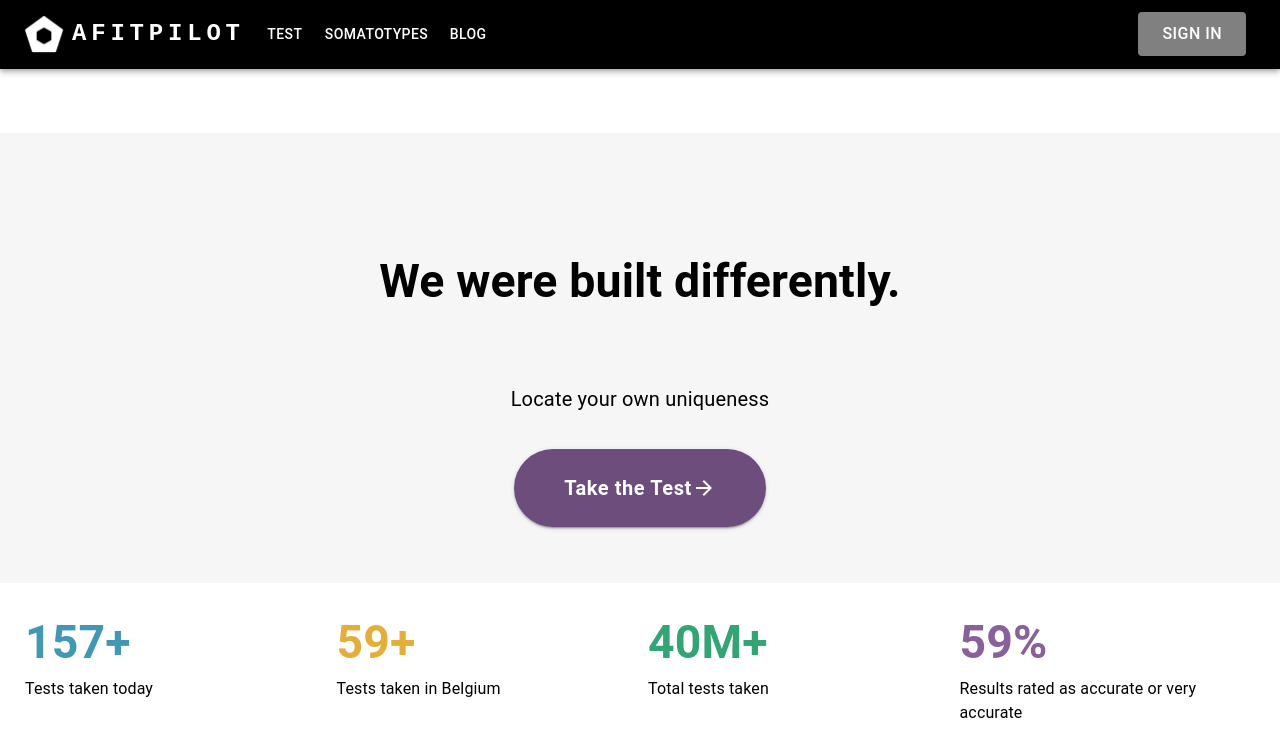
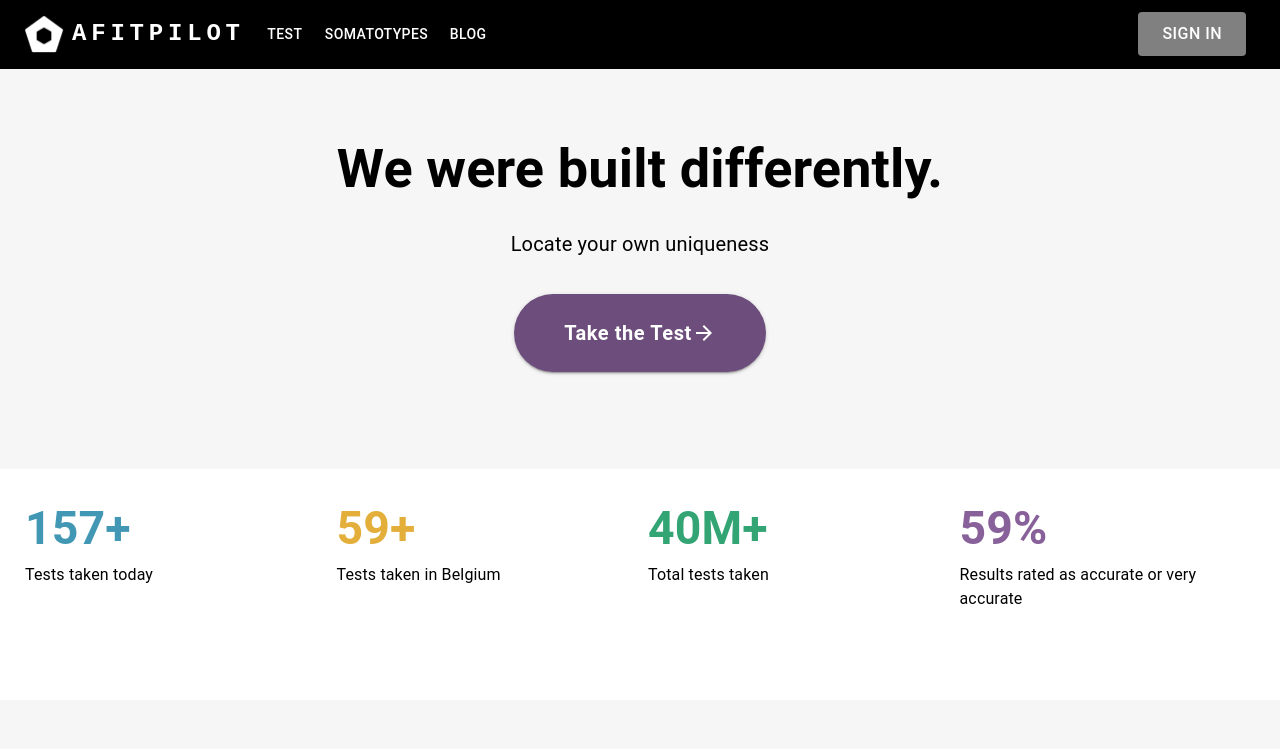
Before and after one commit to walter-clayton/afitpilot-somatotype, a React (Create React App) app in the folder client/: page / in a window 1280 px wide. Shown: the top 749 px of the page. Built offline with nearby package versions, Linux system fonts and the light colour scheme.

Commit message:
change title size,subtitle and header height

```diff
--- a/client/src/components/CTA/Header.tsx
+++ b/client/src/components/CTA/Header.tsx
@@ -15,16 +15,14 @@ theme.typography.h1 = {
   },
 };
 theme.typography.h2 = {
-  "@media (min-width:600px)": {
-    fontSize: "1.9rem",
+  "@media (max-width:600px)": {
+    fontSize: "36px",
+    lineHeight: "46px",
+    margin: "0px 0px 10px"
   },
-  [theme.breakpoints.up("md")]: {
-    fontSize: "2.9rem",
-    padding: "50px"
-  },
-  [theme.breakpoints.down("lg")]: {
-    fontSize: "1.9rem",
-  },
+  // [theme.breakpoints.down("lg")]: {
+  //   fontSize: "54px",
+  // },
 };
 const Header = () => {
   const navigate = useNavigate();
@@ -38,13 +36,12 @@ const Header = () => {
             container
             sx={{
               backgroundColor: "#f6f6f7",
-              marginTop: 8,
               display: "flex",
               flexDirection: "column",
               alignItems: "center",
               justifyContent: "center",
               width: "100%",
-              height: "450px",
+              height: "400px",
             }}
           >
             <Grid item xs={12} md={12} lg={12} sm={12}>
@@ -62,19 +59,24 @@ const Header = () => {
                   sx={{
                     color: "black",
                     textAlign: "center",
-                    mb: 2,
+                    fontSize: "54px",
+                    margin: '0px 0px 20px',
+                    lineHeight: "71px",
+                    fontWeight: 600
                   }}
                 >
                   We were built differently.{" "}
                 </Typography>
                 <Typography
                   mb={2}
-                  variant="subtitle1"
+                  variant="body1"
                   sx={{
                     color: "black",
                     textAlign: "center",
                     fontSize: "20px",
-                    mb: 4,
+                    lineHeight: "40px",
+                    margin: '0px 0px 30px',
+                    fontWeight: 400
                   }}
                 >
                   Locate your own uniqueness {" "}
```
